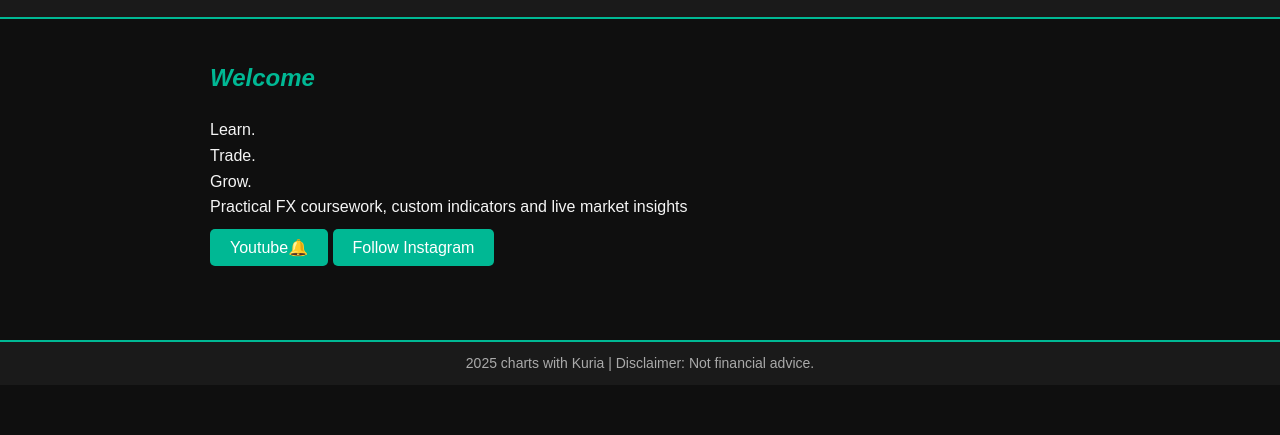
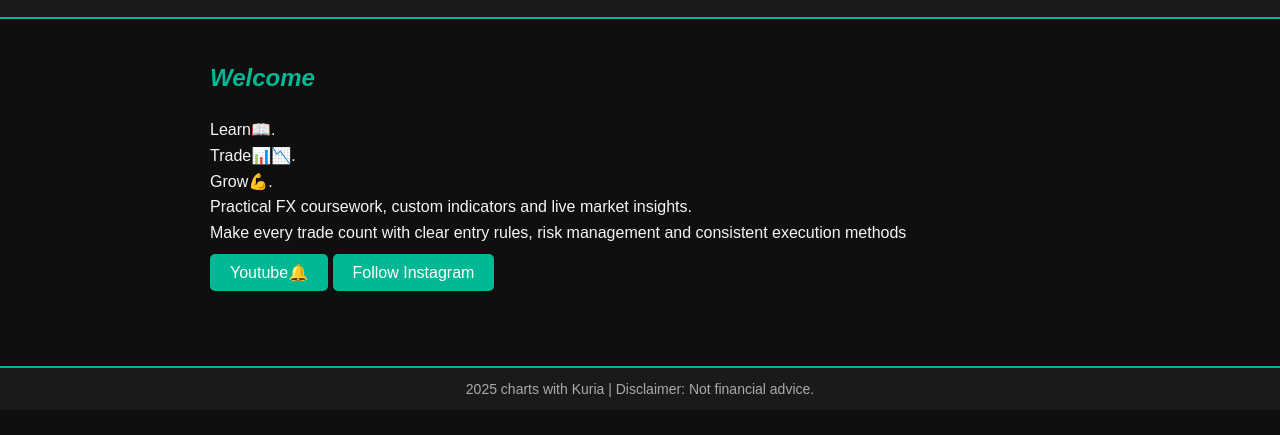
Before and after one commit to kariuki251/https-charts-with-kuria, a plain HTML site: page index.html in a window 1280 px wide. Shown: the part 161-596 px from the top of the page. Drawn offline with Linux system fonts and the light colour scheme.

Commit message:
Add files via upload
update

```diff
--- a/index.html
+++ b/index.html
@@ -25,9 +25,10 @@
         <main>
             <h2><b><i>Welcome</i></b>
             </h2>
-            <p>Learn.<br> Trade.<br>
-             Grow. <br>Practical FX coursework,
-            custom indicators and live market insights</p>
+            <p>Learn📖.<br> Trade📊📉.<br>
+             Grow💪. <br>Practical FX coursework,
+            custom indicators and live market insights.<br>
+        Make every trade count with clear entry rules, risk management and consistent execution methods</p>
             <a href="https://youtube.com/@chartswithkuria" target="_blank" class="btn">Youtube🔔</a>
             <a href="https://instagram.com/young_.muigai" target="_blank" class="btn">Follow Instagram</a>
 
```
